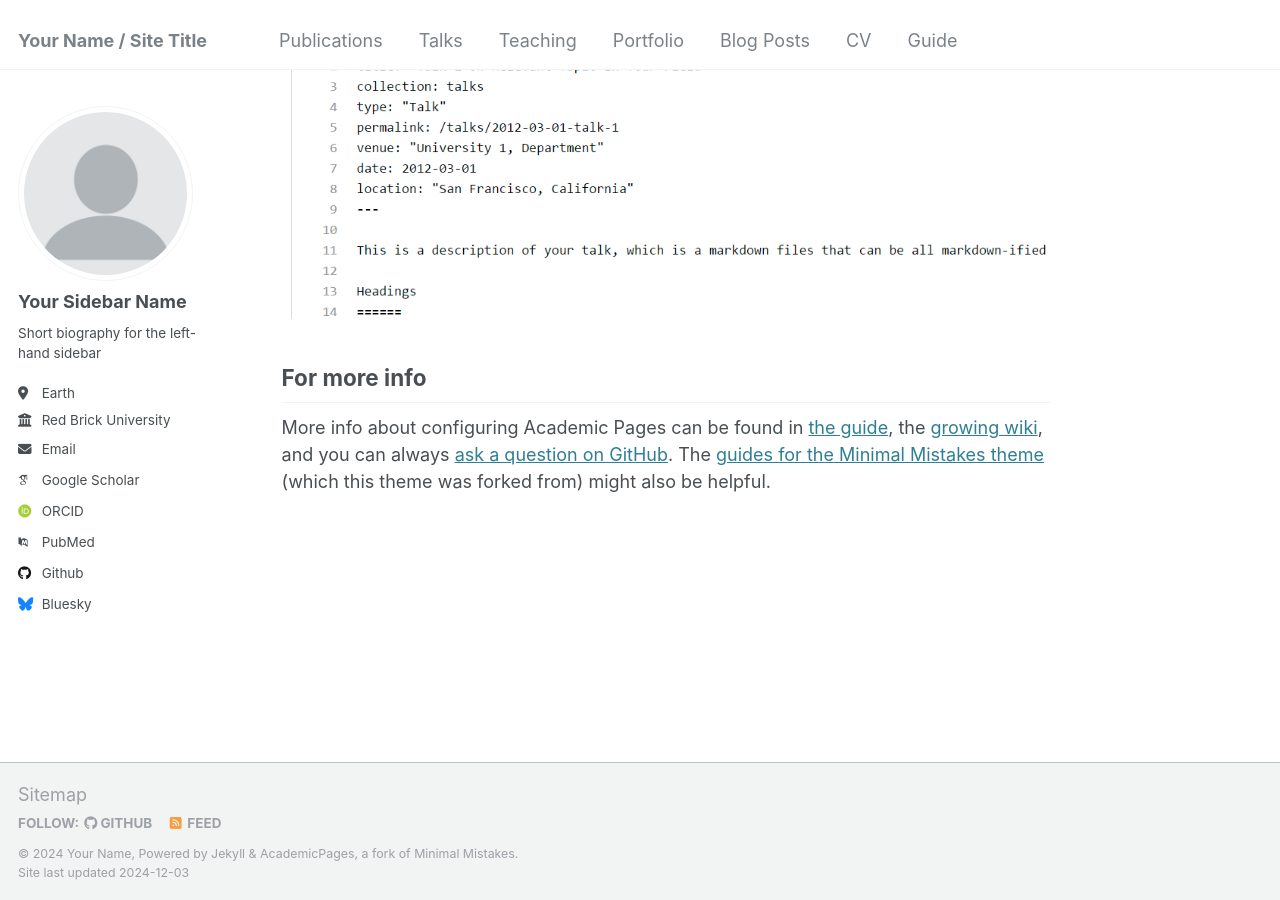
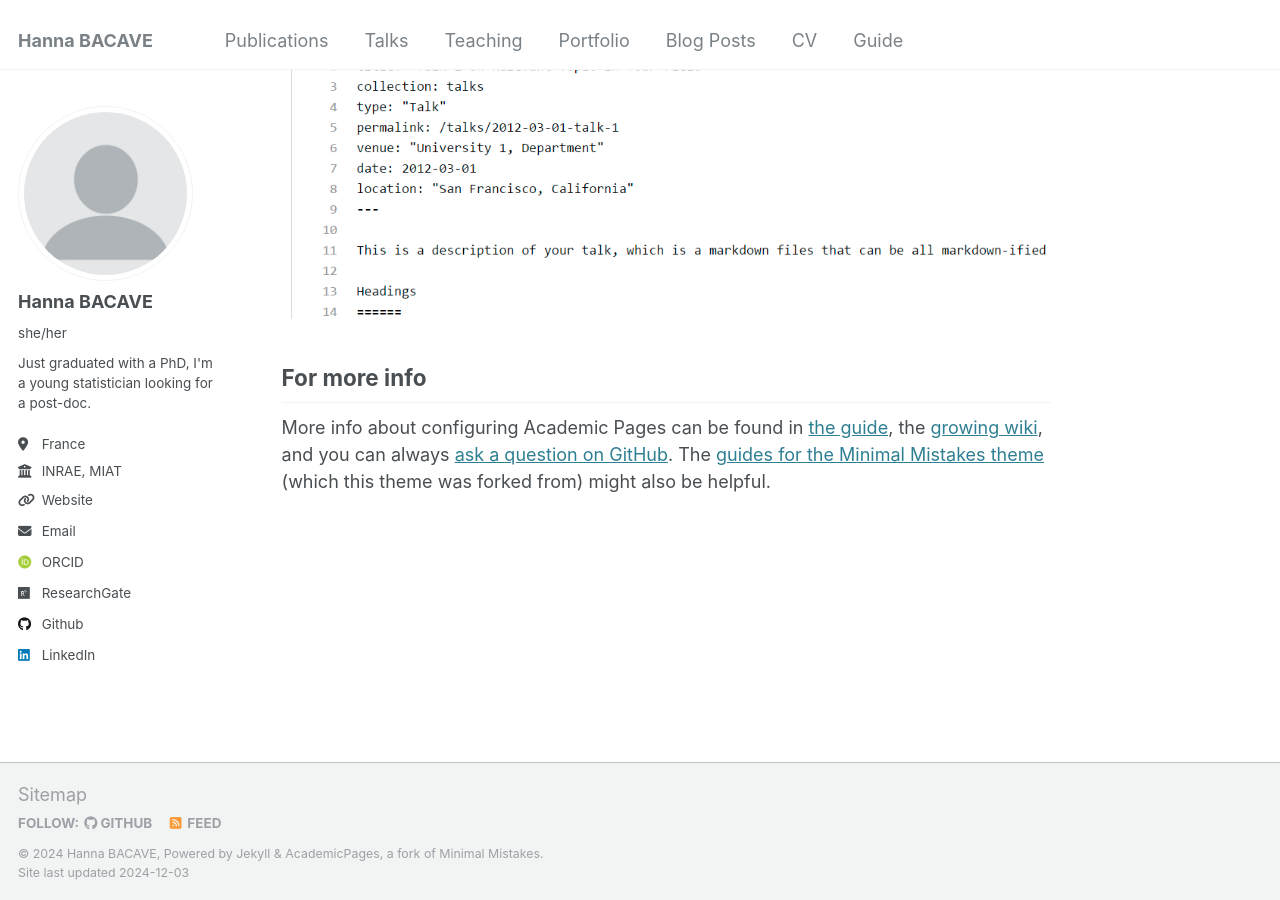
Before and after one commit to hannabacave/hannabacave.github.io, a Jekyll site: the page built from _pages/about.md, in a window 1280 px wide and 900 px high, scrolled down 2643 px. Built offline with Jekyll 4.4.1, drawn with Linux system fonts in a browser that asks for light colours; some web fonts are replaced.

Commit message:
Update _config.yml

```diff
--- a/_config.yml
+++ b/_config.yml
@@ -8,13 +8,13 @@
 
 # Basic Site Settings
 locale                   : "en-US"
-title                    : "Your Name / Site Title"
+title                    : "Hanna BACAVE"
 title_separator          : "-"
-name                     : &name "Your Name"
-description              : &description "personal description"
-url                      : https://academicpages.github.io # the base hostname & protocol for your site e.g. "https://[your GitHub username].github.io"
+name                     : &name "Hanna BACAVE"
+description              : &description "Academical website"
+url                      : https://hannabacave.github.io # the base hostname & protocol for your site e.g. "https://[your GitHub username].github.io"
 baseurl                  : "" # the subpath of your site, e.g. "/blog"
-repository               : "academicpages/academicpages.github.io"
+repository               : "hannabacave/hannabacave.github.io"
 
 # Site Author - The following control what appear as part of the author content on the side bar.
 #               If a field is blank the icon and link will not appear, otherwise it will be shown.
@@ -22,34 +22,35 @@ repository               : "academicpages/academicpages.github.io"
 author:
   # Biographic information
   avatar           : "profile.png"
-  name             : "Your Sidebar Name"
-  pronouns         : # example: "she/her"
-  bio              : "Short biography for the left-hand sidebar"
-  location         : "Earth"
-  employer         : "Red Brick University"
-  uri              : # URL
-  email            : "none@example.org"
+  name             : "Hanna BACAVE"
+  pronouns         : "she/her"
+  bio              : "Just graduated with a PhD, I'm a young statistician looking for a post-doc."
+  location         : "France"
+  employer         : "INRAE, MIAT"
+  uri              : "https://miat.inrae.fr/"
+  email            : "hanna.bacave@inrae.fr"
 
   # Academic websites
   arxiv            : # URL - Update with the correct link to your profile
-  googlescholar    : "https://scholar.google.com/citations?user=PS_CX0AAAAAJ"
+  googlescholar    : # URL
   impactstory      : # URL
-  orcid            : "http://orcid.org/yourorcidurl"
+  orcid            : "https://orcid.org/0009-0002-3101-1661"
   semantic         : # URL
-  pubmed           : "https://www.ncbi.nlm.nih.gov/pubmed/?term=john+snow"
-  researchgate     : # URL
+  pubmed           : # URL
+  researchgate     : "https://www.researchgate.net/profile/Hanna-Bacave-2"
   scopus           : # URL
+  hal              : "https://hal.inrae.fr/search/index/q/*/authIdHal_s/hannabacave"
 
   # Repositories and software development
   bitbucket        : # Username - Update with your username on the site
   codepen          : # Username
   dribbble         : # Username
-  github           : "academicpages"
+  github           : "hannabacave"
   kaggle           : # Username
   stackoverflow    : # User number or user number and name (i.e., use "1" or "1/jeff-atwood")
 
   # Social media
-  bluesky          : "bsky.app" # Replace this with you Bluesky username
+  bluesky          : # Replace this with you Bluesky username
   facebook         : # Username
   flickr           : # Username
   foursquare       : # Username
@@ -58,7 +59,7 @@ author:
   keybase          : # Username
   instagram        : # Username
   lastfm           : # Username
-  linkedin         : # Username
+  linkedin         : "hbacave"
   mastodon         : # URL
   medium           : # URL
   pinterest        : # Username
```
